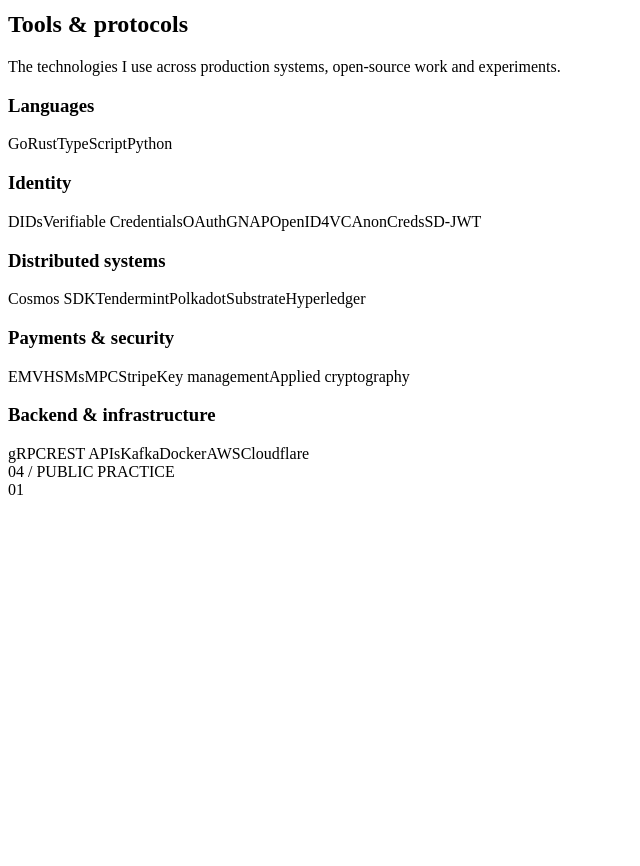
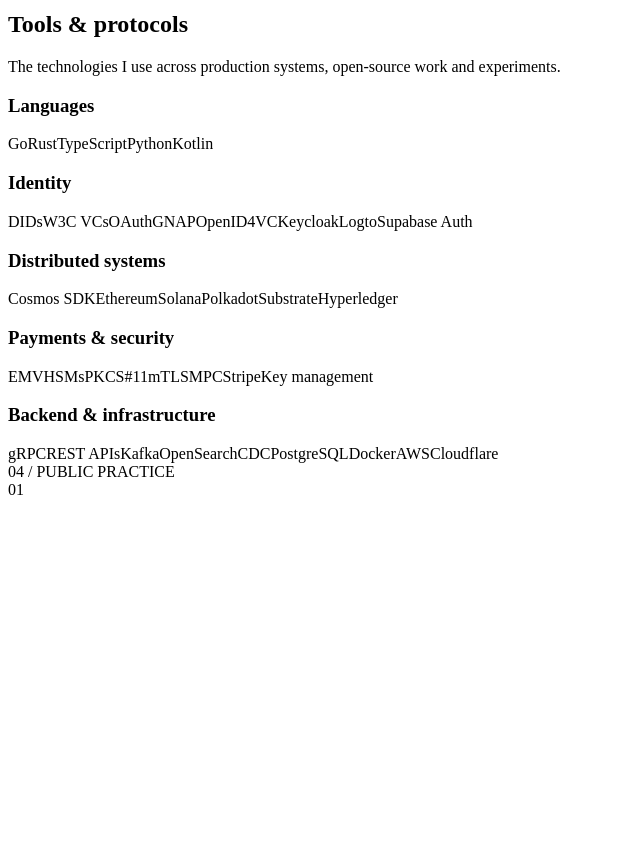
Before and after one commit to DaevMithran/daevmithran.github.io, a React (Vite) app: page / in a window 1280 px wide. Shown: the part 9340-10206 px from the top of the page, without its empty margins (0-640 px from the left). Built offline with nearby package versions, Linux system fonts and the light colour scheme; the HTML template or start-up script is replaced by a standard one.

Commit message:
Expand portfolio work and skills

```diff
--- a/src/App.tsx
+++ b/src/App.tsx
@@ -158,11 +158,11 @@
 }
 
 const workingSet = [
-  { label: 'Languages', items: ['Go', 'Rust', 'TypeScript', 'Python'] },
-  { label: 'Identity', items: ['DIDs', 'Verifiable Credentials', 'OAuth', 'GNAP', 'OpenID4VC', 'AnonCreds', 'SD-JWT'] },
-  { label: 'Distributed systems', items: ['Cosmos SDK', 'Tendermint', 'Polkadot', 'Substrate', 'Hyperledger'] },
-  { label: 'Payments & security', items: ['EMV', 'HSMs', 'MPC', 'Stripe', 'Key management', 'Applied cryptography'] },
-  { label: 'Backend & infrastructure', items: ['gRPC', 'REST APIs', 'Kafka', 'Docker', 'AWS', 'Cloudflare'] },
+  { label: 'Languages', items: ['Go', 'Rust', 'TypeScript', 'Python', 'Kotlin'] },
+  { label: 'Identity', items: ['DIDs', 'W3C VCs', 'OAuth', 'GNAP', 'OpenID4VC', 'Keycloak', 'Logto', 'Supabase Auth'] },
+  { label: 'Distributed systems', items: ['Cosmos SDK', 'Ethereum', 'Solana', 'Polkadot', 'Substrate', 'Hyperledger'] },
+  { label: 'Payments & security', items: ['EMV', 'HSMs', 'PKCS#11', 'mTLS', 'MPC', 'Stripe', 'Key management'] },
+  { label: 'Backend & infrastructure', items: ['gRPC', 'REST APIs', 'Kafka', 'OpenSearch', 'CDC', 'PostgreSQL', 'Docker', 'AWS', 'Cloudflare'] },
 ]
 
 function HomePage() {
--- a/src/content.ts
+++ b/src/content.ts
@@ -66,6 +66,7 @@
       { label: 'cheqd-node', href: 'https://github.com/cheqd/cheqd-node' },
       { label: 'did-resolver-rs', href: 'https://github.com/cheqd/did-resolver-rs' },
       { label: 'cheqd SDK', href: 'https://github.com/cheqd/sdk' },
+      { label: 'cheqd Studio', href: 'https://cheqd.io/solutions/cheqd-studio/' },
     ],
     sections: [
       { title: 'Overview', body: `For nearly four years at cheqd, I worked across the identity network, the products built on it and the open-source tools developers used to integrate it. My role moved between protocol engineering, applied cryptography, backend systems, SDKs and product delivery.
@@ -81,11 +82,37 @@
     ],
   },
   {
+    slug: 'national-blockchain-project',
+    title: 'National Blockchain Project',
+    eyebrow: 'Digital credentials · E-governance',
+    year: '2020 — 2022',
+    summary: 'Hyperledger-based credential infrastructure behind IIT Kanpur’s blockchain digital-degree pilot and wider e-governance work.',
+    image: '/images/national-blockchain-project.svg',
+    imageAlt: 'A digital degree credential connected to a permissioned blockchain network',
+    spokes: ['identity', 'distributed'],
+    technologies: ['Hyperledger Fabric', 'Hyperledger Indy', 'Aries', 'W3C VC'],
+    links: [
+      { label: 'IIT Kanpur digital-degree launch', href: 'https://www.techcircle.in/2021/12/28/pm-modi-launches-blockchain-based-digital-degrees-at-iit-kanpur' },
+      { label: 'Commit Twin protocol', href: 'https://github.com/DaevMithran/commit_twin' },
+      { label: 'National Blockchain Project on LinkedIn', href: 'https://www.linkedin.com/company/national-blockchain-project/' },
+      { label: 'Trential', href: 'https://trential.com/' },
+    ],
+    sections: [
+      { title: 'Overview', body: `At the National Blockchain Project at IIT Kanpur, I worked on public-sector credential infrastructure across permissioned blockchains, decentralized identity, backend services and privacy-preserving cryptography.
+
+- **Digital-degree pilot:** Worked on the blockchain platform used to issue IIT Kanpur’s digital degrees at its 54th convocation. The initiative was launched by Prime Minister Narendra Modi in December 2021 and made degrees independently verifiable and resistant to forgery.
+- **E-governance credentials:** Developed with Hyperledger Fabric, Indy and Aries, and built microservices for issuing, managing and verifying credentials through an e-governance platform.
+- **Anonymous e-voting:** Built and demonstrated a privacy-preserving voting flow using anonymous credentials. I used the Commit Twin protocol to prove in zero knowledge that two elliptic-curve commitments hide the same secret, with implementations in Go and Rust.
+- **Cryptography research:** Explored programmable zero-knowledge techniques based on CL signature schemes for selective disclosure and privacy-preserving identity flows.
+- **Continuing platform:** The broader credential work continues through Trential, whose platform supports W3C-aligned credential issuance, verification, wallets and enterprise integrations.` },
+    ],
+  },
+  {
     slug: 'interledger-emv-cards',
     title: 'EMV card infrastructure',
     eyebrow: 'Payments · Applied cryptography',
-    year: '2026 — now',
-    summary: 'Backend infrastructure for card provisioning and EMV payment flows, with HSM-backed cryptography, secure key architecture and gRPC services.',
+    year: 'May — Oct 2026',
+    summary: 'EMV and Open Payments infrastructure connecting POS terminals to Interledger through Go services and HSM-backed card cryptography.',
     image: '/images/interledger-emv.svg',
     imageAlt: 'An EMV payment card connected to an HSM and Interledger payment infrastructure',
     spokes: ['payments', 'opensource'],
@@ -98,7 +125,13 @@
       { label: 'Interledger Foundation', href: 'https://interledger.org/' },
     ],
     sections: [
-      { title: 'Overview', body: 'At the Interledger Foundation, I worked on backend infrastructure connecting familiar EMV card and point-of-sale flows to Rafiki and the Interledger network. I built Go and gRPC services around card provisioning, wallet integration and payment boundaries, with HSM-backed cryptography and a deliberate key architecture that keeps sensitive material out of ordinary application state. The wider design preserves the established EMV security model while adding the onboarding, APIs and cryptographic controls needed to route payments through Open Payments and Interledger.' },
+      { title: 'Overview', body: `At the Interledger Foundation, I built the payment and cryptographic infrastructure needed to connect established EMV card flows with Open Payments and the Interledger network without weakening the trust boundaries of the existing card ecosystem.
+
+- **EMV to Interledger:** Developed and integrated payment workflows that let POS terminals process EMV transactions through Interledger using Open Payments.
+- **Payment HSM integration:** Integrated a Thales Atalla AT1000 over PKCS11 and a custom protocol parser, with mTLS-secured connection pooling, health monitoring and failover for highly available cryptographic operations.
+- **Cryptography as a service:** Exposed HSM-backed operations to Go microservices through clear gRPC APIs, keeping sensitive key material behind a dedicated security boundary.
+- **Card-key architecture:** Designed the full key hierarchy, key ceremonies, derivation paths and secure key import/export flows in alignment with PCI DSS and PCI PIN requirements.
+- **Authorization services:** Implemented Issuer and Merchant API microservices in Go for EMV/TLV message parsing and card-transaction authorization flows.` },
     ],
   },
   {
@@ -321,7 +354,7 @@
     label: 'Experience',
     introduction: 'Production engineering across public infrastructure, identity networks and payment systems.',
     items: [
-      { period: 'Sep 2020 — Sep 2022', startYear: 2020, endYear: 2022, title: 'National Blockchain Project, IIT Kanpur', subtitle: 'Blockchain Engineer', detail: 'Hyperledger identity infrastructure, credential platforms and zero-knowledge cryptography research.' },
+      { period: 'Sep 2020 — Sep 2022', startYear: 2020, endYear: 2022, title: 'National Blockchain Project, IIT Kanpur', subtitle: 'Blockchain Engineer', detail: 'Hyperledger identity infrastructure, credential platforms and zero-knowledge cryptography research.', projectSlug: 'national-blockchain-project' },
       { period: 'Sep 2022 — Feb 2026', startYear: 2022, endYear: 2026, title: 'cheqd', subtitle: 'Blockchain Engineer', detail: 'Identity chain development, credential SDKs, payment rails and open-source ecosystem integrations.', projectSlug: 'cheqd-infrastructure' },
       { period: 'Mar — May 2026', startYear: 2026, endYear: 2027, title: 'Ekai Labs', subtitle: 'AI Infrastructure Engineer', detail: 'Agent context engines, framework evaluation, OpenClaw contributions and authentication systems.', projectSlug: 'contexto' },
       { period: 'May — Oct 2026', startYear: 2026, endYear: 2027, title: 'Interledger Foundation', subtitle: 'Golang Engineer', detail: 'EMV payment workflows, HSM-backed cryptography, gRPC services and secure key architecture.', projectSlug: 'interledger-emv-cards' },
```
Also changed, not shown: public/images/national-blockchain-project.svg (added).
